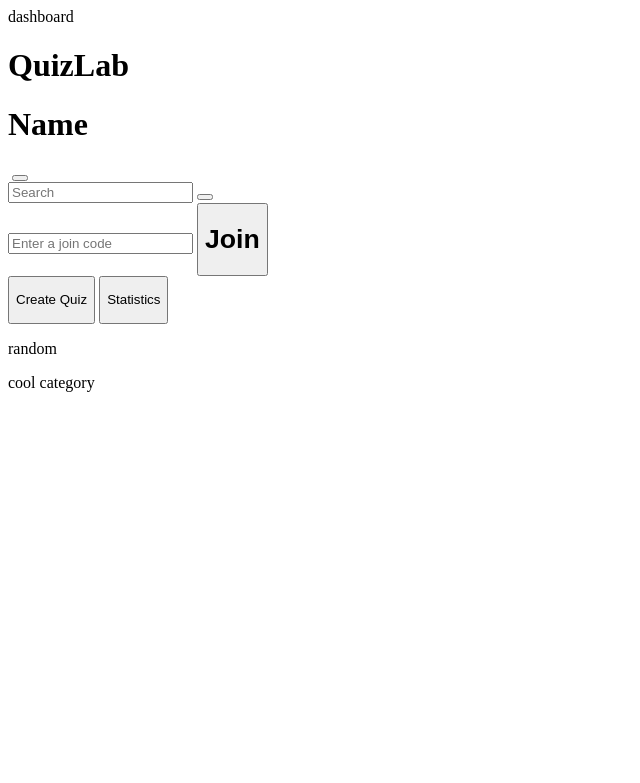
After one commit to mykytenko-petro/QuizLab, a Python web app: template home/templates/dashboard.html in a window 1280 px wide. The commit adds this page. Shown: the top 783 px of the page, without its empty margins (0-640 px from the left). Run offline with Jinja, Linux system fonts and the light colour scheme; the template is opened without the code that fills it, so the values that code supplies are empty.

Commit message:
No style dashboard

```diff
--- /dev/null
+++ b/home/templates/dashboard.html
@@ -0,0 +1,64 @@
+{% block title %}
+    dashboard
+{% endblock %}
+
+{% block links %}
+    <link rel="stylesheet" href="{{ url_for('home.static', filename='css/dashboard.css') }}">
+{% endblock %}
+
+{% block content %}
+    {% block header %}
+        <div class="header">
+            <div class="quiz-lab">
+                <img src="" alt="">
+                <h1>QuizLab</h1>
+            </div>
+            <div class="profile">
+                <h1>Name</h1>
+                <img src="" alt="">
+                <button>
+                    <img src="" alt="">
+                </button>
+            </div>
+        </div>
+    {% endblock %}
+    <body>
+        <div class="search">
+            <input type="text" placeholder="Search">
+            <button>
+                <img src="" alt="">
+            </button>
+        </div>
+        <div class="fast-buttons">
+            <div>
+                <div>
+                    <input type="text" placeholder="Enter a join code">
+                    <button>
+                        <h1>Join</h1>
+                    </button>
+                </div>
+            </div>
+            <div>
+                <button>
+                    <img src="" alt="">
+                    <p>Create Quiz</p>
+                </button>
+                <button>
+                    <img src="" alt="">
+                    <p>Statistics</p>
+                </button>
+            </div>
+        </div>
+        <div>
+            <p>random</p>
+            <div>
+                {% for quiz in quizes %}
+                {% endfor %}
+            </div>
+        </div>
+        <div>
+            <p>cool category</p>
+            <div></div>
+        </div>
+    </body>
+{% endblock %}
```
Also changed, not shown: Project/templates/base.html (+2 -11 lines), home/app.py (+8 -0 lines), home/static/css/dashboard.css (added), package-lock.json.
